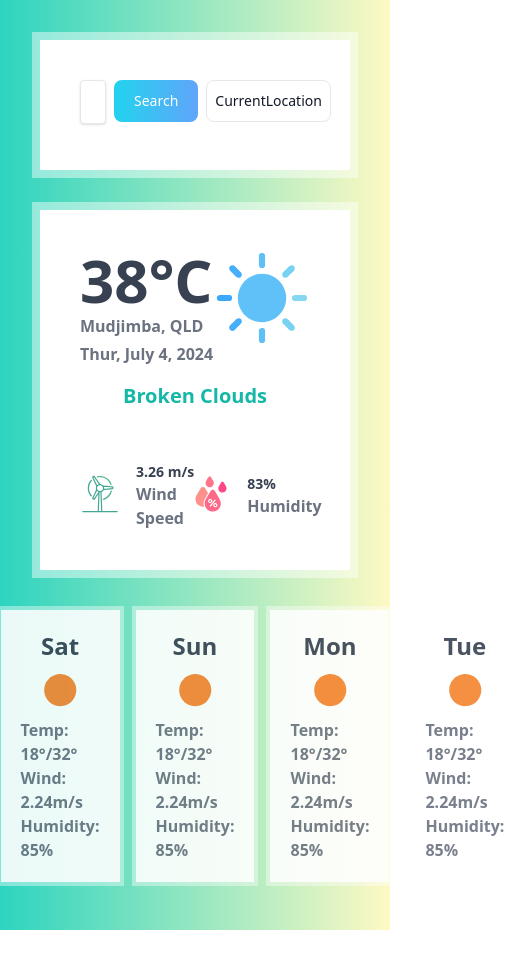
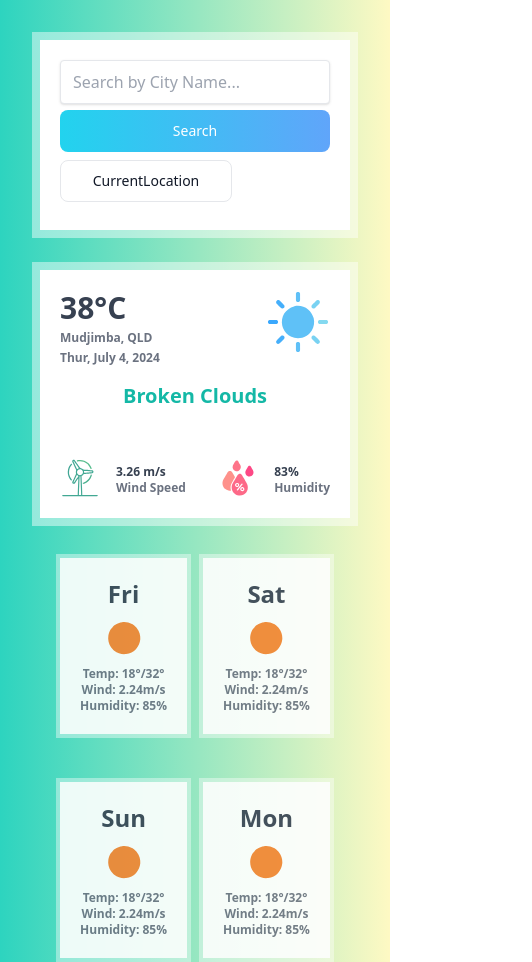
Before and after one commit to firoz-akhter/weather-forecast-project, a website: page src/index.html in a window 390 px wide. Shown: the top 962 px of the page, 532 px wide, since content can reach past the window. Before the commit the page ends 930 px from the top, so only its background shows below. Drawn offline with Linux system fonts and the light colour scheme; no server answers.

Commit message:
UI responsiveness done

```diff
--- a/src/index.html
+++ b/src/index.html
@@ -9,18 +9,16 @@
 <body class="overflow-x-hidden">
     <div class="flex flex-col items-center justify-center w-screen min-h-screen text-gray-700 p-10 bg-gradient-to-r from-teal-400 to-yellow-100 ">
 
-        <!-- Component Start -->
+        <!-- Search weather section -->
+        <section class="w-full max-w-screen-sm bg-white p-10 mb-10 ring-8 ring-white ring-opacity-45 max-[420px]:p-5">
+            <form id="form" class="bg-white rounded flex max-[680px]:grid max-[680px]:grid-cols-3 max-[680px]:grid-rows-2 max-[420px]:grid-rows-3">
+                <input id="city-input" class="h-11 shadow appearance-none border rounded w-full py-0 px-3 text-gray-700 leading-tight focus:outline-none focus:shadow-outline max-[680px]:col-span-3" id="city-input" type="text" placeholder="Search by City Name...">
+                <!-- Search button -->
+                <button id="search-btn" type="submit" class="text-white bg-gradient-to-r from-cyan-400 to-blue-400 hover:bg-gradient-to-bl focus:ring-4 focus:outline-none focus:ring-cyan-300 dark:focus:ring-cyan-800 font-medium rounded-lg text-sm px-5 py-2.5 text-center me-2 mb-2 ml-2 max-[420px]:col-span-3 max-[420px]:mx-0">Search</button>
+                <!-- Search by location button -->
+                <button id="current-location" type="button" class="py-2.5 px-2 me-2 mb-2 text-sm font-medium text-gray-900 focus:outline-none bg-white rounded-lg border border-gray-200 hover:bg-gray-100 hover:text-blue-700 focus:z-10 focus:ring-4 focus:ring-gray-100 dark:focus:ring-gray-700 dark:bg-gray-800 dark:text-gray-400 dark:border-gray-600 dark:hover:text-white dark:hover:bg-gray-700 max-[500px]:truncate max-[420px]:col-span-2">CurrentLocation</button>
 
-        <!-- Search weather section -->
-        <section class="w-full max-w-screen-sm bg-white p-10 mb-10 ring-8 ring-white ring-opacity-45">
-            <form id="form" class="bg-white rounded flex">
-                <input id="city-input" class="h-11 shadow appearance-none border rounded w-full py-0 px-3 text-gray-700 leading-tight focus:outline-none focus:shadow-outline" id="city-input" type="text" placeholder="Search by City Name...">
-                <!-- Search button -->
-                <button id="search-btn" type="submit" class="text-white bg-gradient-to-r from-cyan-400 to-blue-400 hover:bg-gradient-to-bl focus:ring-4 focus:outline-none focus:ring-cyan-300 dark:focus:ring-cyan-800 font-medium rounded-lg text-sm px-5 py-2.5 text-center me-2 mb-2 ml-2">Search</button>
-                <!-- Search by location button -->
-                <button id="current-location" type="button" class="py-2.5 px-2 me-2 mb-2 text-sm font-medium text-gray-900 focus:outline-none bg-white rounded-lg border border-gray-200 hover:bg-gray-100 hover:text-blue-700 focus:z-10 focus:ring-4 focus:ring-gray-100 dark:focus:ring-gray-700 dark:bg-gray-800 dark:text-gray-400 dark:border-gray-600 dark:hover:text-white dark:hover:bg-gray-700">CurrentLocation</button>
-
-                <div class="dropdown">
+                <div class="dropdown max-[420px]:col-span-1">
                     <!-- We will bring the drop down dynamically(if searched history is not null) -->
 
                     <!-- <select id="cities" class="w-20 px-1 py-2.5 me-2 mb-2 text-sm font-medium text-gray-900 focus:outline-none bg-white rounded-lg border border-gray-200 hover:bg-gray-100 hover:text-blue-700 focus:z-10 focus:ring-4 focus:ring-gray-100 dark:focus:ring-gray-700 dark:bg-gray-800 dark:text-gray-400 dark:border-gray-600 dark:hover:text-white dark:hover:bg-gray-700">
@@ -31,24 +29,18 @@
                         <option>Germany</option>
                     </select> -->
                 </div>
-
-
-
             </form>
-
-
-
         </section>
 
-        <!-- Show weather section -->
-        <section class="w-full max-w-screen-sm bg-white p-10 ring-8 ring-white ring-opacity-45">
+        <!-- Show Current weather section -->
+        <section class="w-full max-w-screen-sm bg-white p-10 ring-8 ring-white ring-opacity-45 max-[420px]:p-5">
             <div class="flex justify-between">
                 <div class="flex flex-col">
-                    <span id="current-temp" class="text-6xl font-bold">38°C</span>
-                    <span id="current-city" class="font-semibold mt-1 text-gray-500">Mudjimba, QLD</span>
-                    <span id="current-date" class="font-semibold mt-1 text-gray-500">Thur, July 4, 2024</span>
+                    <span id="current-temp" class="text-6xl font-bold max-[420px]:text-3xl">38°C</span>
+                    <span id="current-city" class="font-semibold mt-1 text-gray-500 max-[420px]:text-xs">Mudjimba, QLD</span>
+                    <span id="current-date" class="font-semibold mt-1 text-gray-500 max-[420px]:text-xs">Thur, July 4, 2024</span>
                 </div>
-                <img id="current-img" class="h-24 w-24 fill-current" height="24" width="24" src="./icons/sun-icon.svg" alt="sunIcon">
+                <img id="current-img" class="h-24 w-24 fill-current max-[420px]:w-16 max-[420px]:h-16" height="24" width="24" src="./icons/sun-icon.svg" alt="sunIcon">
 
             </div>
             <p id="current-condition" class="flex justify-center mt-4 font-bold text-teal-500 text-xl">Broken Clouds</p>
@@ -56,15 +48,15 @@
                 <div class="flex items-center justify-center">
                     <img class="h-10 w-10 fill-current" src="./icons/wind-turbine.svg" alt="wind-turbine-icon" height="40" width="40">
                     <div class="flex flex-col ml-4">
-                        <span id="current-wind" class="font-semibold mt-1 text-sm">3.26 m/s</span>
-                        <span class="text-s font-semibold text-gray-500">Wind Speed</span>
+                        <span id="current-wind" class="font-semibold mt-1 text-sm max-[420px]:text-xs">3.26 m/s</span>
+                        <span class="text-s font-semibold text-gray-500 max-[420px]:text-xs">Wind Speed</span>
                     </div>
                 </div>
                 <div class="flex items-center justify-center">
                     <img class="h-10 w-10 fill-current" src="./icons/humidity-icon.svg" alt="wind-turbine-icon" height="40" width="40">
                     <div class="flex flex-col ml-4">
-                        <span id="current-humidity" class="font-semibold mt-1 text-sm">83%</span>
-                        <span class="text-s font-semibold text-gray-500">Humidity</span>
+                        <span id="current-humidity" class="font-semibold mt-1 text-sm max-[420px]:text-xs">83%</span>
+                        <span class="text-s font-semibold text-gray-500 max-[420px]:text-xs">Humidity</span>
                     </div>
                 </div>
             </div>
@@ -72,15 +64,15 @@
 
 
         <!-- five days forecast section -->
-        <section class="flex">
-            <div class="flex flex-col items-center justify-center max-w-screen-sm bg-white opacity-90 p-5 m-2 mt-10 ring-4 ring-white ring-opacity-45">
+        <section class="flex max-[680px]:grid max-[680px]:grid-cols-3 max-[500px]:grid-cols-2">
+            <div class="flex flex-col items-center justify-center max-w-screen-sm bg-white opacity-90 p-5 m-2 mt-10 ring-4 ring-white ring-opacity-45 ">
                 <span id="forecast-one-day" class="text-2xl font-bold">Fri</span>
                 <!-- icon related to weather -->
                 <img id="forecast-one-img" class="h-10 w-10 fill-current mt-2 mb-2" src="./icons/sun-icon-2.svg" alt="sunIcon2">
 
-                <span id="forecast-one-temp" class="font-semibold text-gray-500">Temp: 18°/32°</span>
-                <span id="forecast-one-wind" class="font-semibold text-gray-500">Wind: 2.24m/s</span>
-                <span id="forecast-one-humidity" class="font-semibold text-gray-500">Humidity: 85%</span>
+                <span id="forecast-one-temp" class="font-semibold text-gray-500 max-[420px]:text-xs">Temp: 18°/32°</span>
+                <span id="forecast-one-wind" class="font-semibold text-gray-500 max-[420px]:text-xs">Wind: 2.24m/s</span>
+                <span id="forecast-one-humidity" class="font-semibold text-gray-500 max-[420px]:text-xs">Humidity: 85%</span>
 
             </div>
             <div class="flex flex-col items-center justify-center max-w-screen-sm bg-white opacity-90 p-5 m-2 mt-10 ring-4 ring-white ring-opacity-45">
@@ -88,9 +80,9 @@
                 <!-- icon related to weather -->
                 <img id="forecast-two-img" class="h-10 w-10 fill-current mt-2 mb-2" src="./icons/sun-icon-2.svg" alt="sunIcon2">
 
-                <span id="forecast-two-temp" class="font-semibold text-gray-500">Temp: 18°/32°</span>
-                <span id="forecast-two-wind" class="font-semibold text-gray-500">Wind: 2.24m/s</span>
-                <span id="forecast-two-humidity" class="font-semibold text-gray-500">Humidity: 85%</span>
+                <span id="forecast-two-temp" class="font-semibold text-gray-500 max-[420px]:text-xs">Temp: 18°/32°</span>
+                <span id="forecast-two-wind" class="font-semibold text-gray-500 max-[420px]:text-xs">Wind: 2.24m/s</span>
+                <span id="forecast-two-humidity" class="font-semibold text-gray-500 max-[420px]:text-xs">Humidity: 85%</span>
 
             </div>
             <div class="flex flex-col items-center justify-center max-w-screen-sm bg-white opacity-90 p-5 m-2 mt-10 ring-4 ring-white ring-opacity-45">
@@ -98,9 +90,9 @@
                 <!-- icon related to weather -->
                 <img id="forecast-three-img" class="h-10 w-10 fill-current mt-2 mb-2" src="./icons/sun-icon-2.svg" alt="sunIcon2">
 
-                <span id="forecast-three-temp" class="font-semibold text-gray-500">Temp: 18°/32°</span>
-                <span id="forecast-three-wind" class="font-semibold text-gray-500">Wind: 2.24m/s</span>
-                <span id="forecast-three-humidity" class="font-semibold text-gray-500">Humidity: 85%</span>
+                <span id="forecast-three-temp" class="font-semibold text-gray-500 max-[420px]:text-xs">Temp: 18°/32°</span>
+                <span id="forecast-three-wind" class="font-semibold text-gray-500 max-[420px]:text-xs">Wind: 2.24m/s</span>
+                <span id="forecast-three-humidity" class="font-semibold text-gray-500 max-[420px]:text-xs">Humidity: 85%</span>
 
             </div>
             <div class="flex flex-col items-center justify-center max-w-screen-sm bg-white opacity-90 p-5 m-2 mt-10 ring-4 ring-white ring-opacity-45">
@@ -108,9 +100,9 @@
                 <!-- icon related to weather -->
                 <img id="forecast-four-img" class="h-10 w-10 fill-current mt-2 mb-2" src="./icons/sun-icon-2.svg" alt="sunIcon2">
 
-                <span id="forecast-four-temp" class="font-semibold text-gray-500">Temp: 18°/32°</span>
-                <span id="forecast-four-wind" class="font-semibold text-gray-500">Wind: 2.24m/s</span>
-                <span id="forecast-four-humidity" class="font-semibold text-gray-500">Humidity: 85%</span>
+                <span id="forecast-four-temp" class="font-semibold text-gray-500 max-[420px]:text-xs">Temp: 18°/32°</span>
+                <span id="forecast-four-wind" class="font-semibold text-gray-500 max-[420px]:text-xs">Wind: 2.24m/s</span>
+                <span id="forecast-four-humidity" class="font-semibold text-gray-500 max-[420px]:text-xs">Humidity: 85%</span>
 
             </div>
             <div class="flex flex-col items-center justify-center max-w-screen-sm bg-white opacity-90 p-5 m-2 mt-10 ring-4 ring-white ring-opacity-45">
@@ -118,16 +110,13 @@
                 <!-- icon related to weather -->
                 <img id="forecast-five-img" class="h-10 w-10 fill-current mt-2 mb-2" src="./icons/sun-icon-2.svg" alt="sunIcon2">
 
-                <span id="forecast-five-temp" class="font-semibold text-gray-500">Temp: 18°/32°</span>
-                <span id="forecast-five-wind" class="font-semibold text-gray-500">Wind: 2.24m/s</span>
-                <span id="forecast-five-humidity" class="font-semibold text-gray-500">Humidity: 85%</span>
+                <span id="forecast-five-temp" class="font-semibold text-gray-500 max-[420px]:text-xs">Temp: 18°/32°</span>
+                <span id="forecast-five-wind" class="font-semibold text-gray-500 max-[420px]:text-xs">Wind: 2.24m/s</span>
+                <span id="forecast-five-humidity" class="font-semibold text-gray-500 max-[420px]:text-xs">Humidity: 85%</span>
 
             </div>
         </section>
 
-
-
-        <!-- Component End  -->
 
     </div>
 
--- a/tailwind.config.js
+++ b/tailwind.config.js
@@ -2,6 +2,9 @@
 module.exports = {
   content: ["./src/index.html"],
   theme: {
+    // screens: {
+    //   'tablet': {'max': '680px'},
+    // },
     extend: {},
   },
   plugins: [],
```
Also changed, not shown: src/index.js (+39 -97 lines), README.md, src/output.css.
